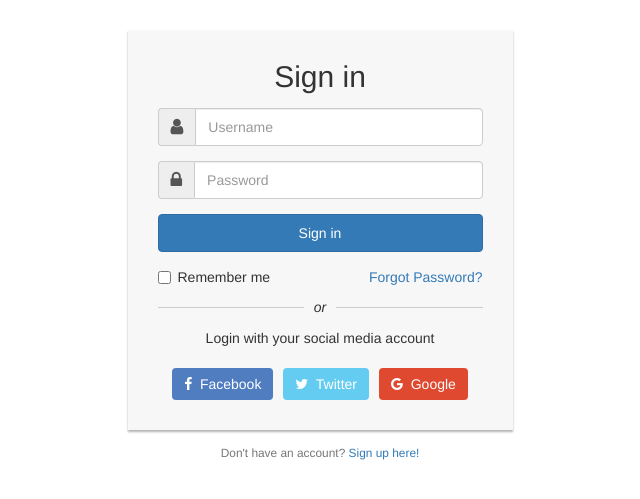
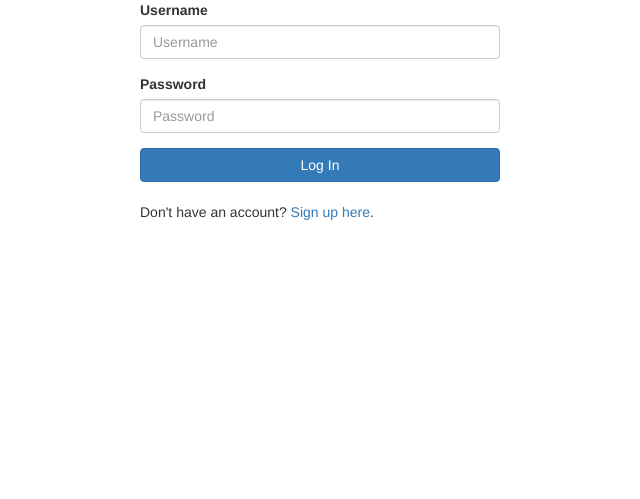
Before and after one commit to sagarlohani/test, a Flask app: page / in a window 1280 px wide. Shown: the top 499 px of the page, without its empty margins (320-960 px from the left). Run offline with Flask 2, Linux system fonts and the light colour scheme; some libraries are stand-ins or nearby versions.

Commit message:
need to work on log in page

```diff
--- a/app1.py
+++ b/app1.py
@@ -15,7 +15,7 @@ mongo = pymongo.MongoClient("13.90.173.138", 27017)
 @app.route('/')
 def index():
     if 'username' in session:
-        return 'You are logged in as ' + session['username']
+        return 'You are logged in as ' + session['username']+render_template('index.html')
 
     return render_template('index.html')
 
@@ -25,11 +25,11 @@ def login():
     login_user = users.find_one({'name' : request.form['username']})
 
     if login_user:
-        if bcrypt.hashpw(request.form['pass'].encode('utf-8'), login_user['password'].encode('utf-8')) == login_user['password'].encode('utf-8'):
-            session['username'] = request.form['username']
+        #if bcrypt.hashpw(request.form['pass'].encode('utf-8'), login_user['password'].encode('utf-8')) == login_user['password'].encode('utf-8'):
+            #session['username'] = request.form['username']
             return redirect(url_for('index'))
 
-    return 'Invalid username/password combination'
+    return 'Invalid username/password combination'+render_template('index.html')
 
 @app.route('/register', methods=['POST', 'GET'])
 def register():
@@ -43,7 +43,7 @@ def register():
             session['username'] = request.form['username']
             return redirect(url_for('index'))
 
-        return 'That username already exists!'
+        return 'That username already exists!'+render_template('index.html')
 
     return render_template('register.html')
 
--- a/templates/index.html
+++ b/templates/index.html
@@ -1,107 +1,24 @@
-<!DOCTYPE html>
-<html lang="en">
-<head>
-<meta charset="utf-8">
-<meta http-equiv="X-UA-Compatible" content="IE=edge">
-<meta name="viewport" content="width=device-width, initial-scale=1">
-<title>Bootstrap Sign in Form with Facebook and Twitter Buttons</title>
-<link rel="stylesheet" href="https://maxcdn.bootstrapcdn.com/bootstrap/3.3.7/css/bootstrap.min.css">
-<link rel="stylesheet" href="https://maxcdn.bootstrapcdn.com/font-awesome/4.7.0/css/font-awesome.min.css">
-<script src="https://ajax.googleapis.com/ajax/libs/jquery/1.12.4/jquery.min.js"></script>
-<script src="https://maxcdn.bootstrapcdn.com/bootstrap/3.3.7/js/bootstrap.min.js"></script>
-<style type="text/css">
-	.login-form {
-		width: 385px;
-		margin: 30px auto;
-	}
-    .login-form form {
-    	margin-bottom: 15px;
-        background: #f7f7f7;
-        box-shadow: 0px 2px 2px rgba(0, 0, 0, 0.3);
-        padding: 30px;
-    }
-    .login-form h2 {
-        margin: 0 0 15px;
-    }
-    .form-control, .login-btn {
-        min-height: 38px;
-        border-radius: 2px;
-    }
-    .input-group-addon .fa {
-        font-size: 18px;
-    }
-    .login-btn {
-        font-size: 15px;
-        font-weight: bold;
-    }
-	.social-btn .btn {
-		border: none;
-        margin: 10px 3px 0;
-        opacity: 1;
-	}
-    .social-btn .btn:hover {
-        opacity: 0.9;
-    }
-	.social-btn .btn-primary {
-        background: #507cc0;
-    }
-	.social-btn .btn-info {
-		background: #64ccf1;
-	}
-	.social-btn .btn-danger {
-		background: #df4930;
-	}
-    .or-seperator {
-        margin-top: 20px;
-        text-align: center;
-        border-top: 1px solid #ccc;
-    }
-    .or-seperator i {
-        padding: 0 10px;
-        background: #f7f7f7;
-        position: relative;
-        top: -11px;
-        z-index: 1;
-    }
-</style>
-</head>
-<body>
-
 {% extends "layout.html" %}
 {% block body %}
-<div class="login-form">
-    <form action="{{ url_for('login') }} method="post">
-        <h2 class="text-center">Sign in</h2>
-        <div class="form-group">
-        	<div class="input-group">
-                <span class="input-group-addon"><i class="fa fa-user"></i></span>
-                <input type="text" class="form-control" name="username" placeholder="Username" required="required">
+<div class="container">
+    <div class="row">
+        <div class="col-md-4 col-md-offset-4">
+            <form method=POST action="{{ url_for('login') }}">
+                <div class="form-group">
+                    <label for="exampleInputEmail1">Username</label>
+                    <input type="text" class="form-control" name="username" placeholder="Username">
+                </div>
+                <div class="form-group">
+                    <label for="exampleInputPassword1">Password</label>
+                    <input type="password" class="form-control" name="pass" placeholder="Password">
+                </div>
+                <button type="submit" class="btn btn-primary btn-block">Log In</button>
+            </form>
+            <br>
+            <div>
+                Don't have an account? <a href="{{ url_for('register') }}">Sign up here</a>.
             </div>
         </div>
-		<div class="form-group">
-            <div class="input-group">
-                <span class="input-group-addon"><i class="fa fa-lock"></i></span>
-                <input type="password" class="form-control" name="password" placeholder="Password" required="required">
-            </div>
-        </div>
-        <div class="form-group">
-            <button type="submit" class="btn btn-primary login-btn btn-block">Sign in</button>
-        </div>
-        <div class="clearfix">
-            <label class="pull-left checkbox-inline"><input type="checkbox"> Remember me</label>
-            <a href="#" class="pull-right">Forgot Password?</a>
-        </div>
-		<div class="or-seperator"><i>or</i></div>
-        <p class="text-center">Login with your social media account</p>
-        <div class="text-center social-btn">
-            <a href="#" class="btn btn-primary"><i class="fa fa-facebook"></i>&nbsp; Facebook</a>
-            <a href="#" class="btn btn-info"><i class="fa fa-twitter"></i>&nbsp; Twitter</a>
-			<a href="#" class="btn btn-danger"><i class="fa fa-google"></i>&nbsp; Google</a>
-        </div>
-    </form>
-    <p class="text-center text-muted small">Don't have an account? <a href="{{ url_for('register') }}">Sign up here!</a></p>
+    </div>
 </div>
 {% endblock %}
-
-</body>
-</html>
```
